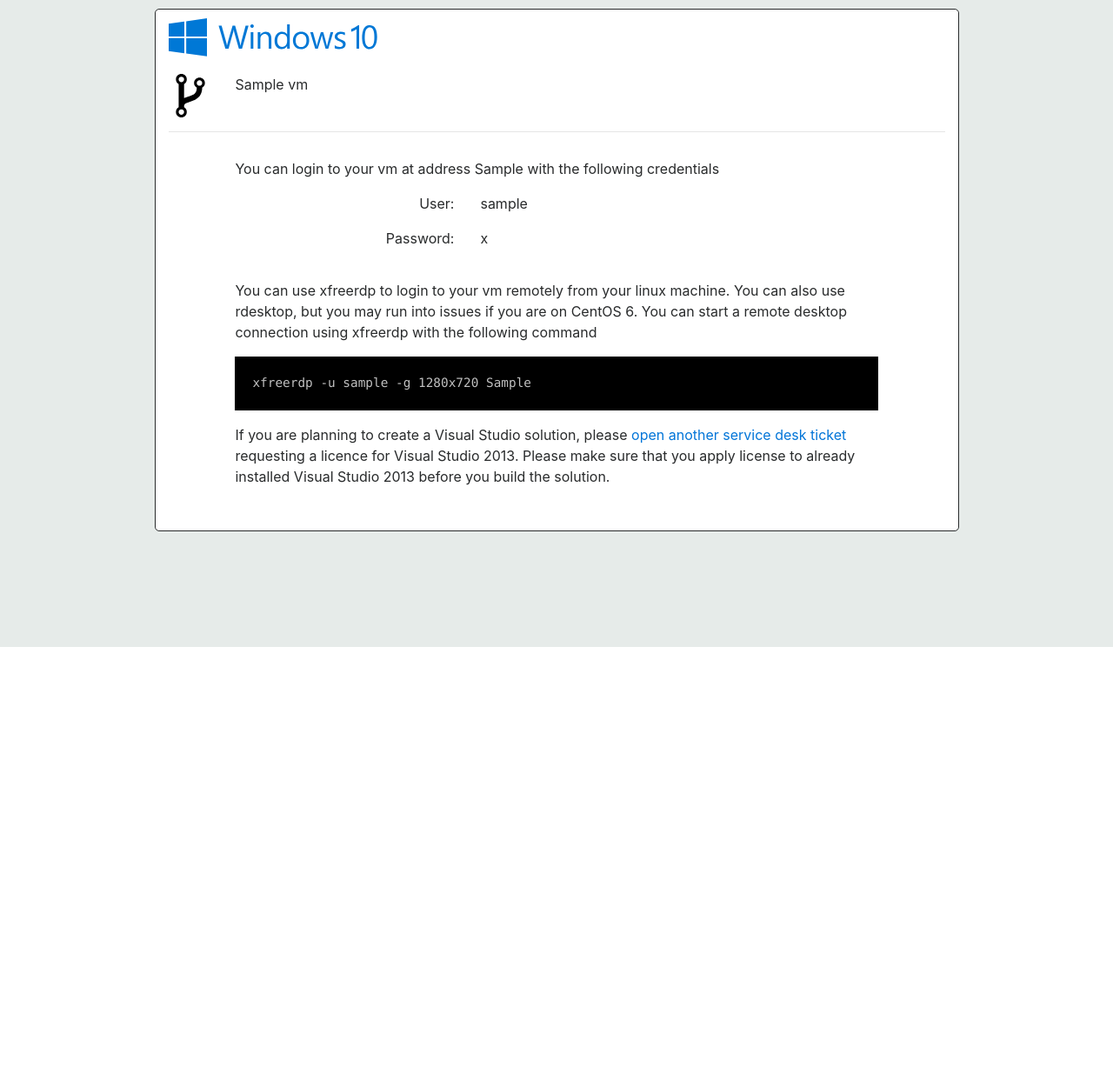
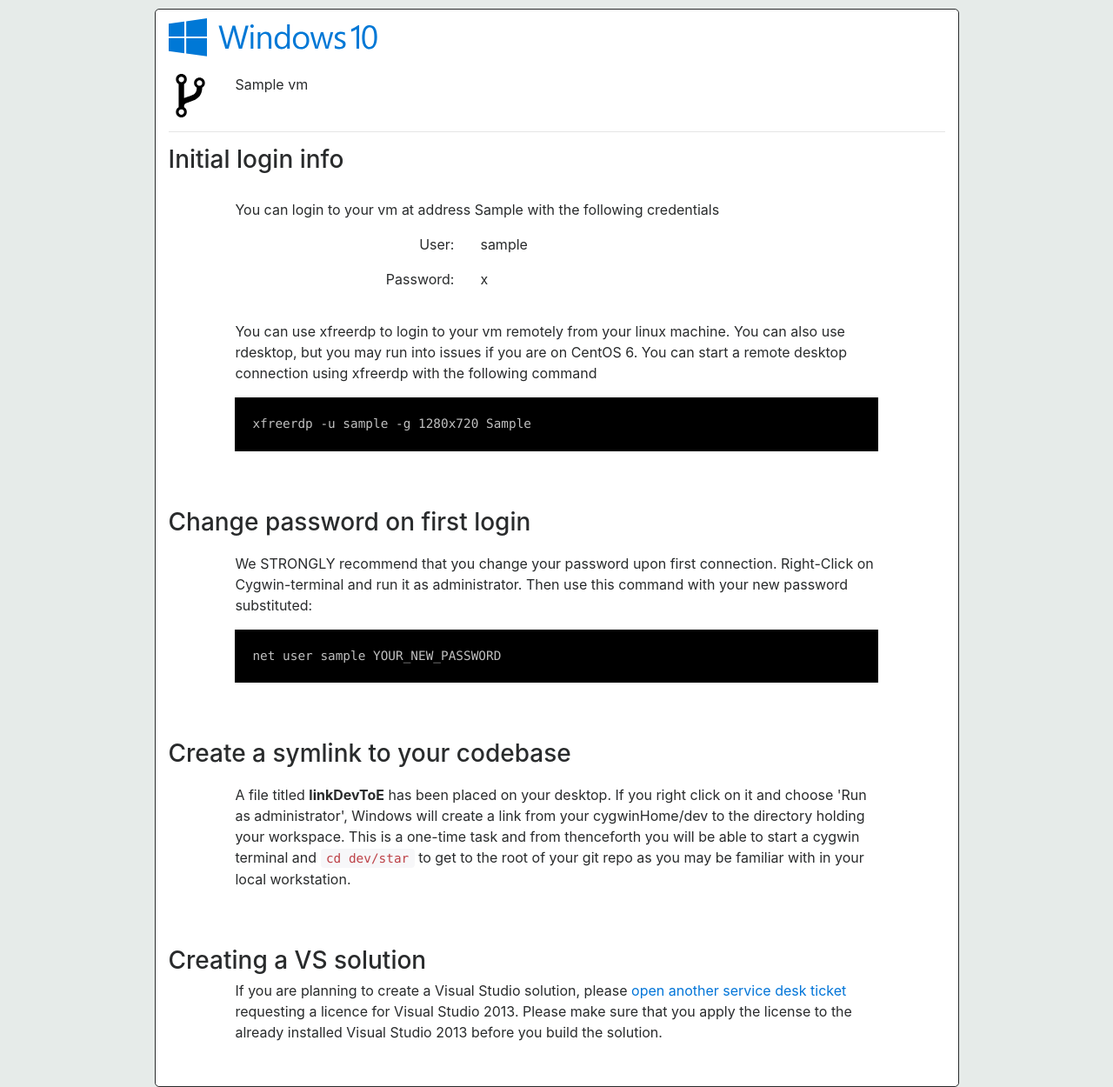
Before and after one commit to greendavegreen/vmsareus, a Django app: template vmsareus/vmleases/templates/leases/vm_detail.html in a window 1280 px wide. Shown: the part 56-1306 px from the top of the page at 87% size. Before the commit the page ends 800 px from the top, so only its background shows below. Run offline with Django 3.2, Linux system fonts and the light colour scheme; a user stored in the database is signed in; tables that the repository leaves empty hold one stand-in row (values such as "Sample post"); the template is opened without the code that fills it: values that come from a table or form of the project are taken from there, most other values are stand-ins (such as "Sample title", 1, 10 or a date in 2020); parts of the project's set-up code (start-up, migrations or seed data) failed here and were passed over; some libraries are stand-ins or nearby versions.

Commit message:
add setup of windows desktop batch file, first run of git status, and details about these items to the VM creation process and view.

```diff
--- a/vmsareus/vmleases/templates/leases/vm_detail.html
+++ b/vmsareus/vmleases/templates/leases/vm_detail.html
@@ -45,6 +45,7 @@ T{% block content %}
             </div>
         </div>
         <hr/>
+        <h3>Initial login info</h3>
         <div class="row" style="margin-top:30px;">
             <div class="col-12">
                 <div class="row">
@@ -91,9 +92,45 @@ T{% block content %}
                     </div>
                 </div>
 
+                <div class="row">
+                    <div class="spacer">&nbsp</div>
+                </div>
+                <h3>Change password on first login </h3>
+
+                <div class="row" style="margin-top:20px;">
+		            <div class="col-10 offset-1">
+                    	<p> We STRONGLY recommend that you change your password upon first connection.  Right-Click on Cygwin-terminal and run it as administrator.  Then use this command with your new password substituted: </p>
+		            </div>
+                </div>
+                <div class="row">
+                    <div class="col-10 offset-1">
+                        <div class="row">
+                            <div class="col-12">
+                                <pre style="padding:20px;color: silver; background: black;">net user {{ request.user.username }} YOUR_NEW_PASSWORD</pre>
+                            </div>
+                        </div>
+                    </div>
+                </div>
+
+                <div class="row">
+                    <div class="spacer">&nbsp</div>
+                </div>
+                <h3>Create a symlink to your codebase</h3>
+                <div class="row" style="margin-top:20px;">
+		            <div class="col-10 offset-1">
+                        <p>A file titled <b>linkDevToE</b> has been placed on your desktop.  If you right click on it and choose 'Run as administrator', Windows will create a link from your cygwinHome/dev to the directory holding your workspace.  This is a one-time task and from thenceforth you will be able to start a cygwin terminal and <code>cd dev/star</code> to get to the root of your git repo as you may be familiar with in your local workstation. </p>
+		            </div>
+                </div>
+
+
+                <div class="row">
+                    <div class="spacer">&nbsp</div>
+                </div>
+                <h3>Creating a VS solution</h3>
+
                 <div class="row" >
 		            <div class="col-10 offset-1">
-                        <span>If you are planning to create a Visual Studio solution, please </span><a href="http://devhelp.lebanon.cd-adapco.com/servicedesk/customer/portal/1">open another service desk ticket</a> <span>requesting a licence for Visual Studio 2013. Please make sure that you apply license to already installed Visual Studio 2013 before you build the solution.</span>
+                        <span>If you are planning to create a Visual Studio solution, please </span><a href="http://devhelp.lebanon.cd-adapco.com/servicedesk/customer/portal/1">open another service desk ticket</a> <span>requesting a licence for Visual Studio 2013. Please make sure that you apply the license to the already installed Visual Studio 2013 before you build the solution.</span>
                     </div>
                 </div>
 
--- a/vmsareus/vmleases/views.py
+++ b/vmsareus/vmleases/views.py
@@ -7,7 +7,7 @@ from django.conf import settings
 from django.contrib.auth.decorators import login_required
 from django.shortcuts import get_object_or_404, render, redirect
 
-from vmsareus.taskapp.celery import attach_drive, setup_git
+from vmsareus.taskapp.celery import attach_drive, setup_git, setup_windows
 from vmsareus.taskapp.celery import clean_stash_key
 from vmsareus.taskapp.celery import create_account
 from vmsareus.taskapp.celery import create_drive
@@ -98,6 +98,7 @@ def vm_new(request):
                   wait_for_ip.si(vm_id),
                   create_account.si(vm_id),
                   setup_ssh.si(vm_id),
+                  setup_windows.si(vm_id),
                   create_drive.si(vm_id),
                   attach_drive.si(vm_id),
                   setup_git.si(vm_id),
```
Also changed, not shown: vmsareus/taskapp/account_tools.py (+18 -0 lines), vmsareus/taskapp/celery.py (+17 -1 lines).
